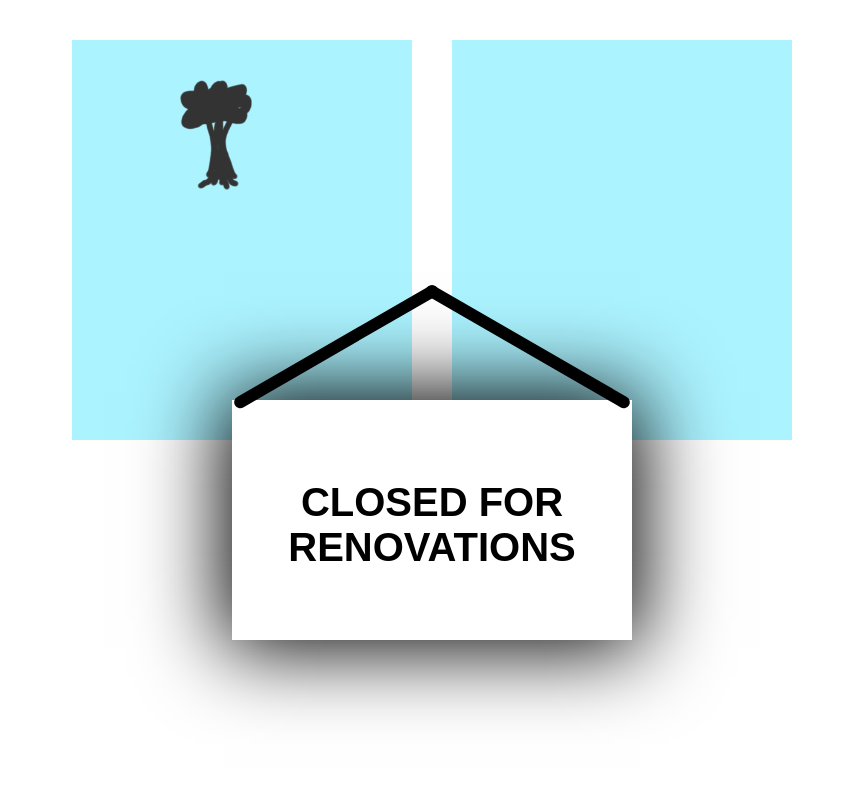
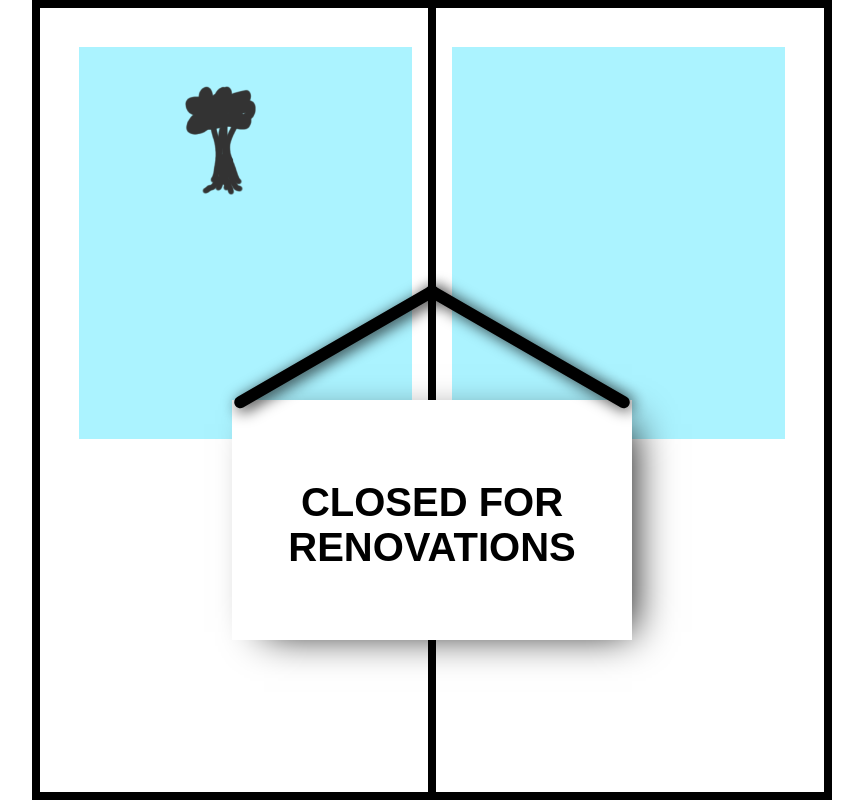
Before and after one commit to stylpe/stylpe.github.io, a plain HTML site: page index.html in a window 1280 px wide. Shown: the whole page, without its empty margins (208-1071 px from the left). Drawn offline with Linux system fonts and the light colour scheme.

Commit message:
Shadow tweaks and door outline

```diff
--- a/index.html
+++ b/index.html
@@ -21,6 +21,7 @@
             left: 0;
             bottom: 0;
             right: 0;
+            border: 1vmin solid black;
         }
 
         #glass {
@@ -33,11 +34,16 @@
         }
 
         #glass-divider {
-            position: relative;
-            background: white;
-            height: 100%;
-            width: 5%;
+            position: absolute;
+            background: black;
+            height: 98vmin;
+            width: 1%;
+            border: solid white;
+            border-width: 0 2vmin;
+            left: 0;
+            right: 0;
             margin: auto;
+            margin-top: 1vmin;
         }
 
         #sign {
@@ -57,9 +63,9 @@
             -ms-transform-origin: 50% -50%;
             transform-origin: 50% -50%;
 
-            -webkit-box-shadow: 0 0 10vmin 1vmin;
-            -moz-box-shadow: 0 0 10vmin 1vmin;
-            box-shadow: 0 0 10vmin 1vmin;
+            -webkit-box-shadow: 2vmin 1vmin 5vmin -2vmin;
+            -moz-box-shadow: 2vmin 1vmin 5vmin -2vmin;
+            box-shadow: 2vmin 1vmin 5vmin -2vmin;
         }
 
         @-webkit-keyframes sway {
@@ -88,6 +94,9 @@
             -webkit-transform: rotate(-30deg);
             -ms-transform: rotate(-30deg);
             transform: rotate(-30deg);
+            -webkit-box-shadow: 0 .5vmin 2vmin -.1vmin rgba(0,0,0,1);
+            -moz-box-shadow: 0 .5vmin 2vmin -.1vmin rgba(0,0,0,1);
+            box-shadow: 0 .5vmin 2vmin -.1vmin rgba(0,0,0,1);
         }
 
         #right-string {
@@ -102,6 +111,9 @@
             -webkit-transform: rotate(30deg);
             -ms-transform: rotate(30deg);
             transform: rotate(30deg);
+            -webkit-box-shadow: .5vmin 0 2vmin -.1vmin rgba(0,0,0,1);
+            -moz-box-shadow: .5vmin 0 2vmin -.1vmin rgba(0,0,0,1);
+            box-shadow: .5vmin 0 2vmin -.1vmin rgba(0,0,0,1);
         }
 
         #fjatt-L1 {
```
